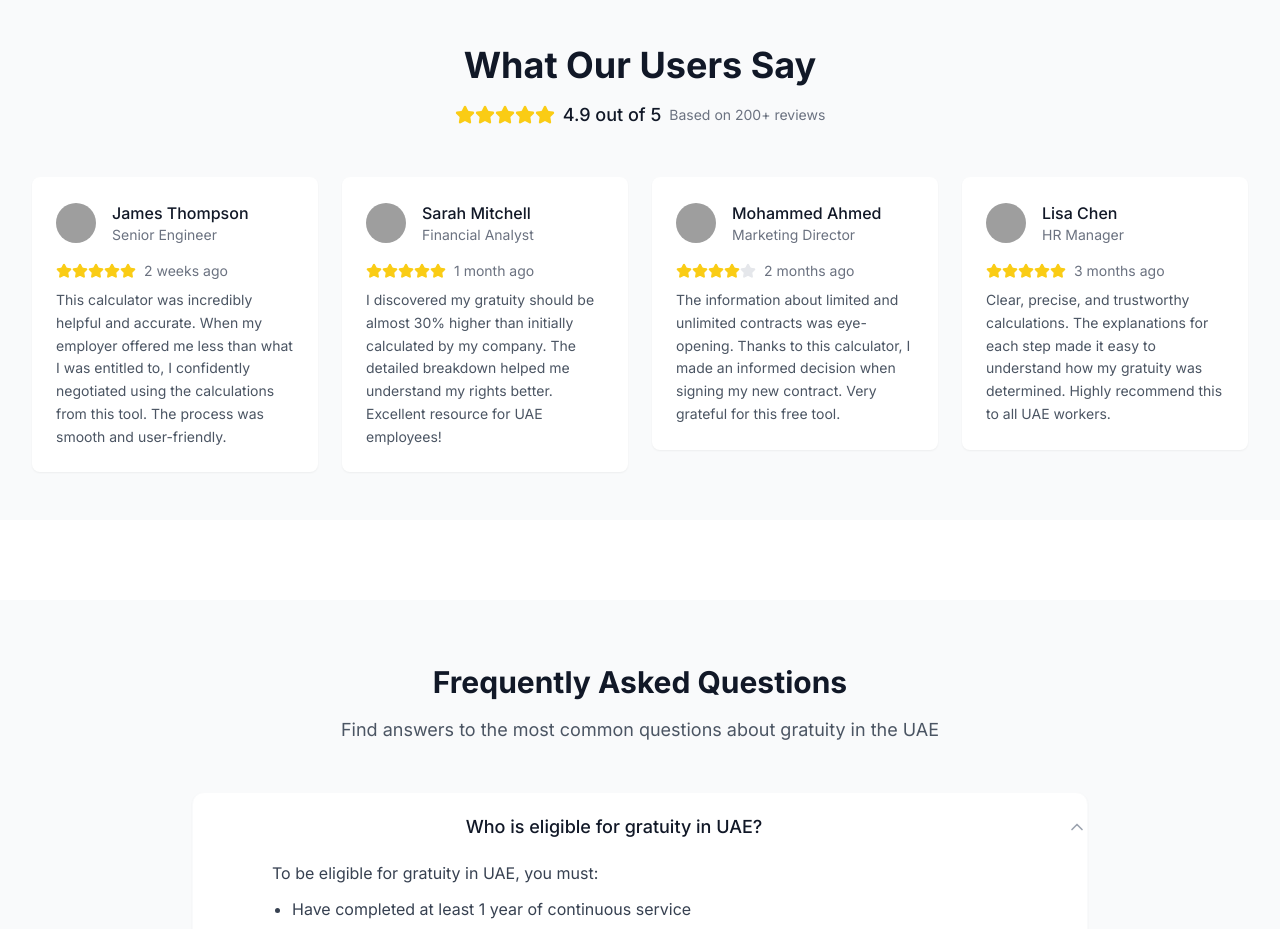
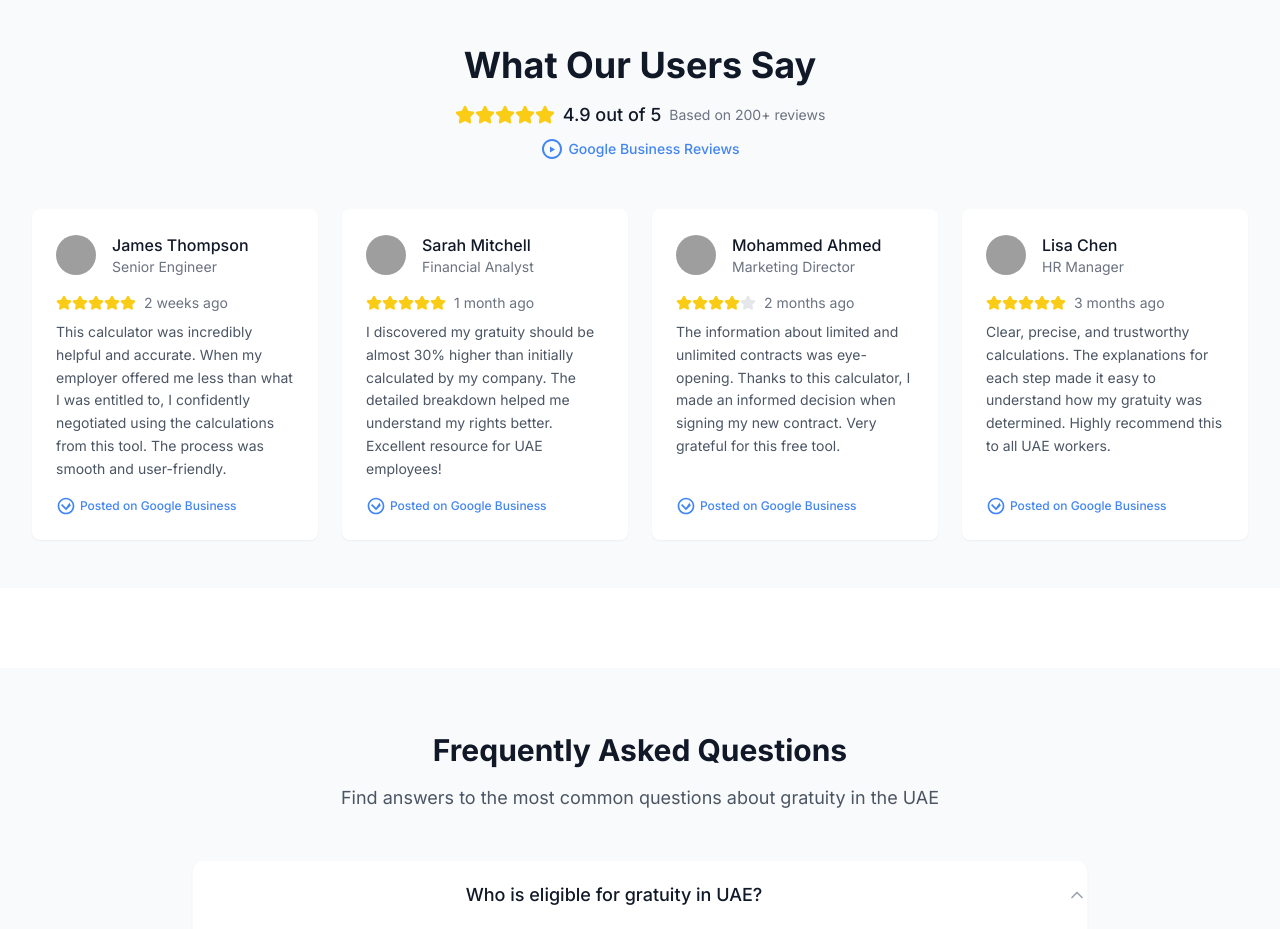
Before and after one commit to modinver/gratuity-calculator-uae, a React (Vite) app: page / in a window 1280 px wide. Shown: the part 2460-3389 px from the top of the page. Built offline with nearby package versions, Linux system fonts and the light colour scheme; grey boxes are pictures that could not be loaded.

Commit message:
Improve testimonial cards
The size of the testimonial cards was inconsistent.  The commit also adds the Google Business symbol.

```diff
--- a/src/components/Testimonials.tsx
+++ b/src/components/Testimonials.tsx
@@ -13,7 +13,7 @@ interface TestimonialProps {
 
 const Testimonial: React.FC<TestimonialProps> = ({ content, author, role, image, rating, date }) => {
   return (
-    <div className="flex flex-col bg-white rounded-lg p-6 shadow-sm hover:shadow-md transition-shadow">
+    <div className="flex flex-col bg-white rounded-lg p-6 shadow-sm hover:shadow-md transition-shadow h-full">
       <div className="flex items-center mb-4">
         <img
           className="h-10 w-10 rounded-full object-cover mr-4"
@@ -41,9 +41,19 @@ const Testimonial: React.FC<TestimonialProps> = ({ content, author, role, image,
         <span className="ml-2 text-sm text-gray-500">{date}</span>
       </div>
 
-      <p className="text-gray-600 text-sm leading-relaxed">
+      <p className="text-gray-600 text-sm leading-relaxed flex-grow mb-4">
         {content}
       </p>
+
+      <div className="mt-auto flex items-center">
+        <svg viewBox="0 0 24 24" width="20" height="20" className="mr-1">
+          <path
+            d="M12 2C6.48 2 2 6.48 2 12s4.48 10 10 10 10-4.48 10-10S17.52 2 12 2zm0 18c-4.41 0-8-3.59-8-8s3.59-8 8-8 8 3.59 8 8-3.59 8-8 8zm4.59-12.42L12 14.17l-4.59-4.59L6 11l6 6 6-6-1.41-1.42z"
+            fill="#4285F4"
+          />
+        </svg>
+        <span className="text-xs font-medium text-[#4285F4]">Posted on Google Business</span>
+      </div>
     </div>
   );
 };
@@ -108,13 +118,26 @@ const Testimonials = () => {
               Based on 200+ reviews
             </p>
           </div>
+          <div className="mt-2 flex items-center justify-center">
+            <svg viewBox="0 0 24 24" width="24" height="24" className="mr-1">
+              <path
+                d="M12 2C6.48 2 2 6.48 2 12s4.48 10 10 10 10-4.48 10-10S17.52 2 12 2zm0 18c-4.41 0-8-3.59-8-8s3.59-8 8-8 8 3.59 8 8-3.59 8-8 8z"
+                fill="#4285F4"
+              />
+              <path
+                d="M10 9.5l5 3-5 3V9.5z"
+                fill="#4285F4"
+              />
+            </svg>
+            <span className="text-sm font-medium text-[#4285F4]">Google Business Reviews</span>
+          </div>
         </div>
 
         <div className="grid grid-cols-1 md:grid-cols-2 lg:grid-cols-4 gap-6">
           {testimonials.map((testimonial, index) => (
             <div
               key={index}
-              className="animate-fade-in"
+              className="animate-fade-in h-full"
               style={{ animationDelay: `${index * 150}ms` }}
             >
               <Testimonial {...testimonial} />
```
